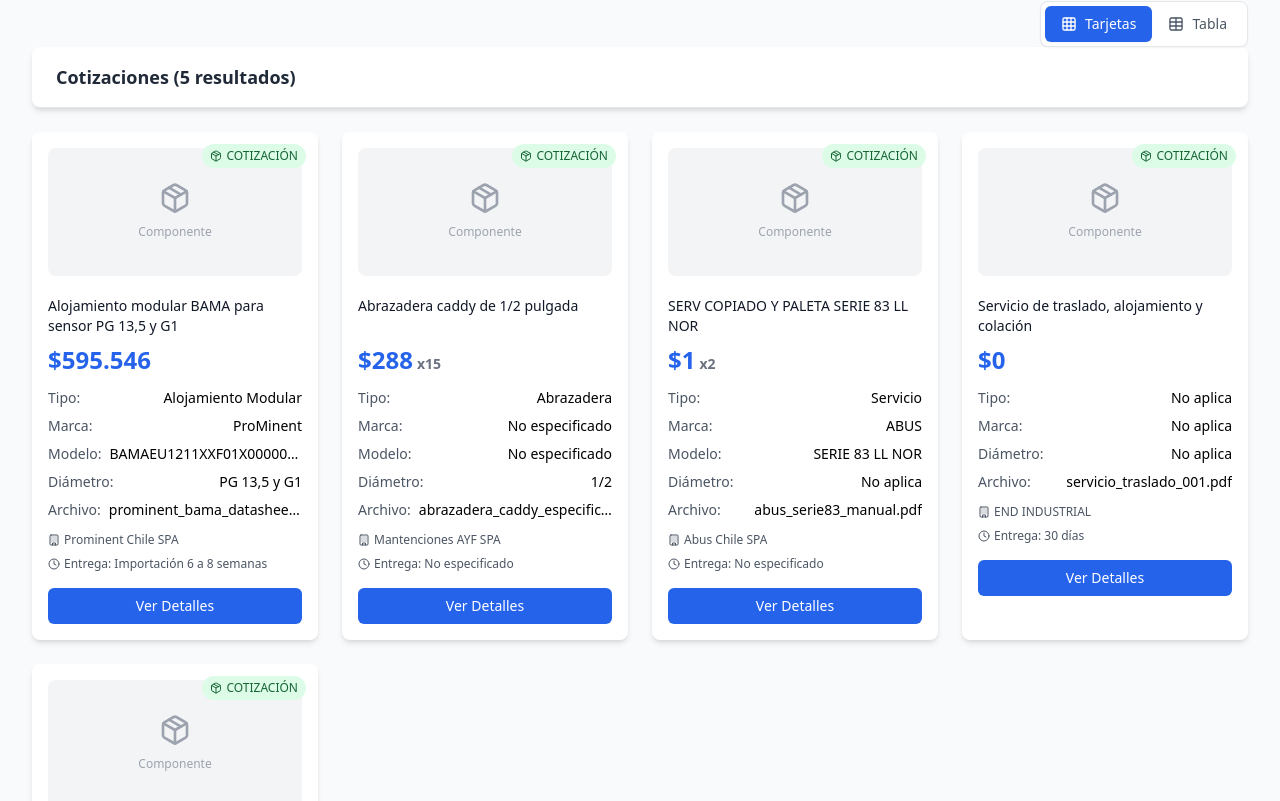
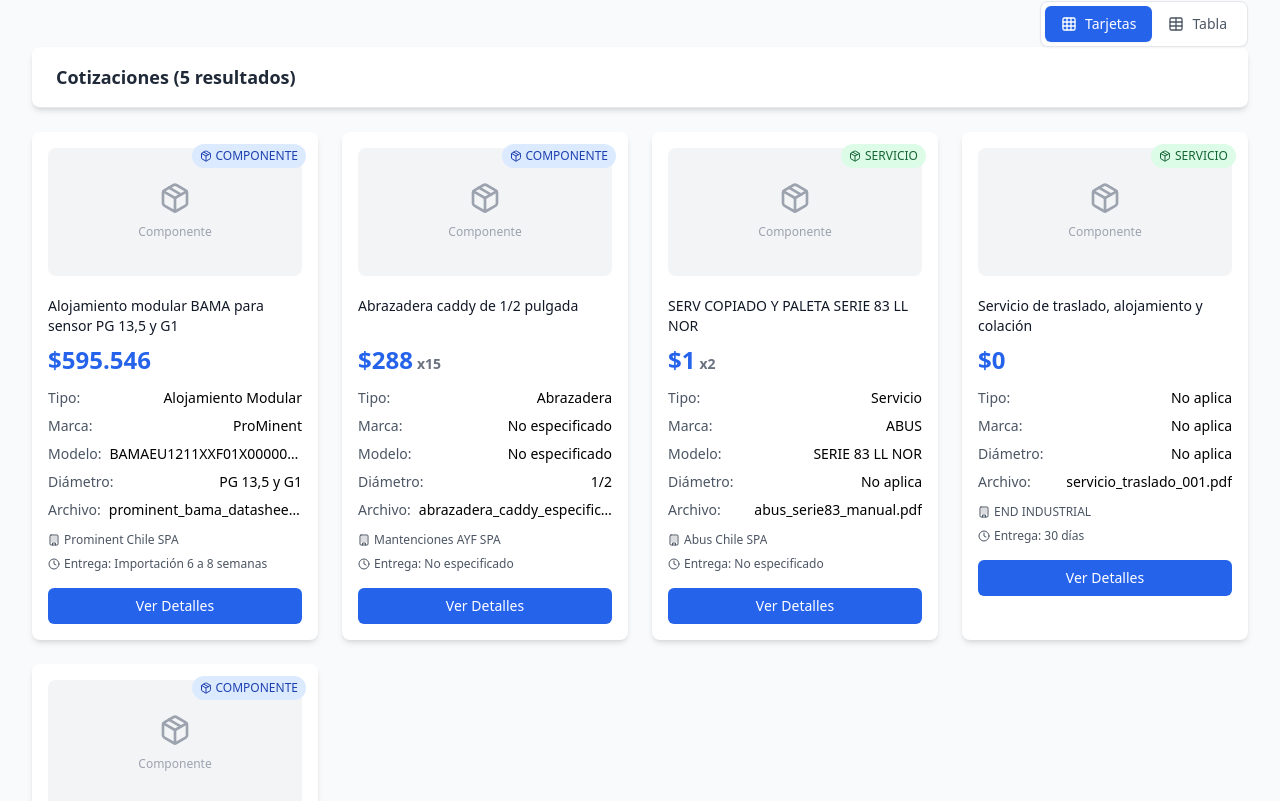
Before and after one commit to JKsD64/Proyecx, a React (Vite) app: page / in a window 1280 px wide. Shown: the part 779-1580 px from the top of the page. Built offline with nearby package versions, Linux system fonts and the light colour scheme; no server answers.

Commit message:
Mejorar efecto hover y badge de tipo de item

```diff
--- a/src/components/QuotationCards.tsx
+++ b/src/components/QuotationCards.tsx
@@ -74,13 +74,17 @@ export const QuotationCards: React.FC<QuotationCardsProps> = ({ data }) => {
       {/* Cards Grid */}
       <div className="grid grid-cols-1 md:grid-cols-2 lg:grid-cols-3 xl:grid-cols-4 gap-6">
         {data.map((quotation, index) => (
-          <div key={index} className="bg-white rounded-lg shadow-md hover:shadow-lg transition-shadow duration-200 overflow-hidden">
+          <div key={index} className="bg-white rounded-lg shadow-md hover:shadow-xl hover:-translate-y-2 transition-all duration-300 overflow-hidden transform hover:scale-105">
             {/* Card Header with PDF badge */}
             <div className="relative p-4 pb-2">
               <div className="absolute top-3 right-3 z-10">
-                <span className="inline-flex items-center px-2 py-1 rounded-full text-xs font-medium bg-green-100 text-green-800">
+                <span className={`inline-flex items-center px-2 py-1 rounded-full text-xs font-medium ${
+                  quotation['Tipo de item'] === 'Producto'
+                    ? 'bg-blue-100 text-blue-800'
+                    : 'bg-green-100 text-green-800'
+                }`}>
                   <Package className="w-3 h-3 mr-1" />
-                  COTIZACIÓN
+                  {quotation['Tipo de item'] === 'Producto' ? 'COMPONENTE' : 'SERVICIO'}
                 </span>
               </div>
 
```
